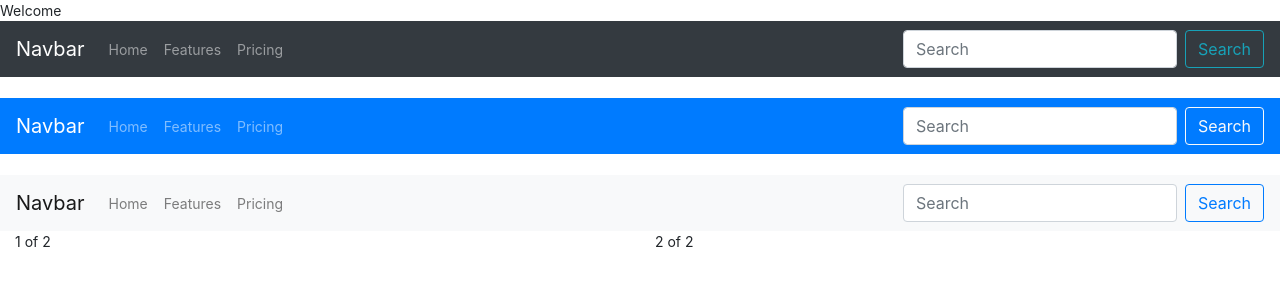
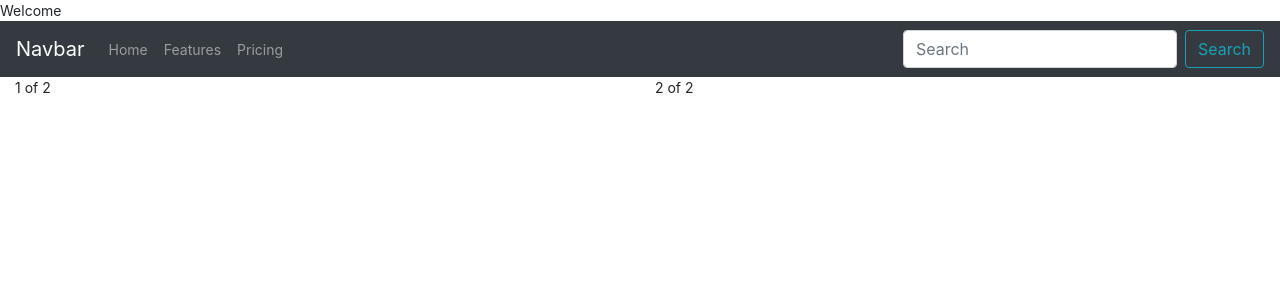
Before and after one commit to aklin/surreal-blog-theme, a React (Create React App) app: page / in a window 1280 px wide. Shown: the top 300 px of the page. Built offline with nearby package versions, Linux system fonts and the light colour scheme.

Commit message:
Add scss formatter

```diff
--- a/package.json
+++ b/package.json
@@ -12,11 +12,12 @@
   },
   "scripts": {
     "start": "react-scripts start",
-    "prestart": "npm run format",
+    "prestart": "npm run format fix-styles",
     "build": "react-scripts build",
     "test": "react-scripts test",
     "eject": "react-scripts eject",
     "lint": "eslint src/**/*.{js,jsx,json} --fix",
+    "fix-styles": "prettier-stylelint --write 'src/**/*.{css,scss}' ",
     "format": "prettier-eslint src/**/*.{js,jsx,json} --write"
   },
   "eslintConfig": {
@@ -36,6 +37,7 @@
   },
   "devDependencies": {
     "husky": "^3.0.2",
-    "prettier-eslint-cli": "^5.0.0"
+    "prettier-eslint-cli": "^5.0.0",
+    "prettier-stylelint": "^0.4.2"
   }
 }
--- a/src/component/SurrealNavbar.js
+++ b/src/component/SurrealNavbar.js
@@ -2,7 +2,6 @@ import React from "react";
 import { Navbar, Nav, FormControl, Button, Form } from "react-bootstrap";
 
 export const SurrealNavbar = () => (
-  <>
   <Navbar bg="dark" variant="dark">
     <Navbar.Brand href="#home">Navbar</Navbar.Brand>
     <Nav className="mr-auto">
@@ -15,32 +14,4 @@ export const SurrealNavbar = () => (
       <Button variant="outline-info">Search</Button>
     </Form>
   </Navbar>
-    <br />
-    <Navbar bg="primary" variant="dark">
-      <Navbar.Brand href="#home">Navbar</Navbar.Brand>
-      <Nav className="mr-auto">
-        <Nav.Link href="#home">Home</Nav.Link>
-        <Nav.Link href="#features">Features</Nav.Link>
-        <Nav.Link href="#pricing">Pricing</Nav.Link>
-      </Nav>
-      <Form inline>
-        <FormControl type="text" placeholder="Search" className="mr-sm-2" />
-        <Button variant="outline-light">Search</Button>
-      </Form>
-    </Navbar>
-
-    <br />
-    <Navbar bg="light" variant="light">
-      <Navbar.Brand href="#home">Navbar</Navbar.Brand>
-      <Nav className="mr-auto">
-        <Nav.Link href="#home">Home</Nav.Link>
-        <Nav.Link href="#features">Features</Nav.Link>
-        <Nav.Link href="#pricing">Pricing</Nav.Link>
-      </Nav>
-      <Form inline>
-        <FormControl type="text" placeholder="Search" className="mr-sm-2" />
-        <Button variant="outline-primary">Search</Button>
-      </Form>
-    </Navbar>
-  </>
 );
```
Also changed, not shown: 1 other file (tests, documents, lock files or other folders). Lines whose indentation alone changed are shown as unchanged.
